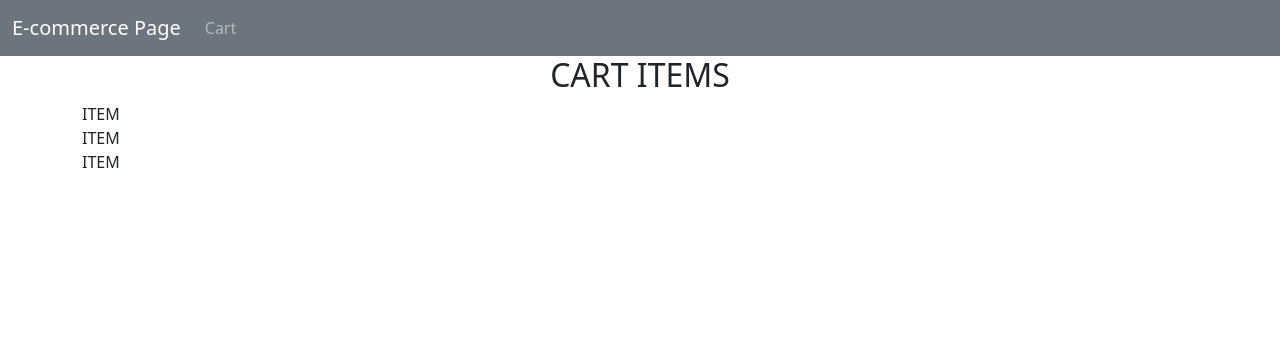
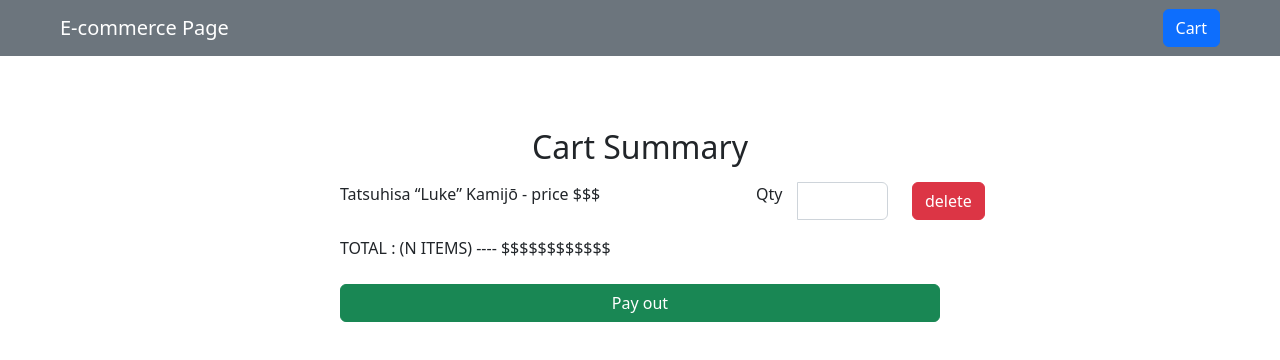
Before and after one commit to Maurici8leaga/mercat-challenge, a React (Create React App) app: page /cart in a window 1280 px wide. Shown: the top 360 px of the page. Built offline with nearby package versions, Linux system fonts and the light colour scheme.

Commit message:
Style: implement bootstrap css and creating classes and components

```diff
--- a/src/actions/indexAction.js
+++ b/src/actions/indexAction.js
@@ -6,9 +6,20 @@ export const getItems = () => async dispatch => {
     try{
         const item = await axios.get('https://www.amiiboapi.com/api/amiibo/?amiiboSeries=Yu-Gi-Oh!');
 
+        // make a random price for each item
+        const randomPrice = () => {
+            const max = 1000;
+            const min  = 100;
+           return  Math.floor(Math.random() * max) + min;
+        }
+
+        const itemsWithPrice = item.data.amiibo.map(item => (
+            {...item, price: randomPrice()}
+        ));
+
         dispatch({
             type: GET_ITEMS,
-            payload: item.data
+            payload: itemsWithPrice
         });
     } catch (error){
         console.log('ha ocurrido un error', error);
--- /dev/null
+++ b/src/components/CardProduct.js
@@ -0,0 +1,21 @@
+import React from 'react';
+import '../css/index.css';
+
+
+const CardProduct = ({product}) => {
+
+    const { name, type, image, price } = product;
+    return (
+        <div className="card card-width">
+            <img src={image} className="card-img-top" alt="product" />
+            <div className="card-body">
+                <h5 className="card-title">{name}</h5>
+                <p className="card-text">Type : {type}</p>
+                <p className="card-text">Price ${price}</p>
+                <button className="btn btn-primary">Add to cart</button>
+            </div>
+        </div>
+    )
+}
+
+export default CardProduct;
--- /dev/null
+++ b/src/components/CardSummary.js
@@ -0,0 +1,37 @@
+import React from 'react';
+
+const CardSummary = () => {
+    return (
+        <div>
+            <div className="row">
+                <div className="col-12">
+                    <div className=" mb-3">
+
+                        <div className="row d-flex align-content-center mb-3">
+
+                            <div className="col-8">Tatsuhisa “Luke” Kamijō - price $$$ </div>
+
+                            <div className="col-3 ">
+                                <div className="input-group ">
+                                    <label className="form-label me-3">Qty</label>
+                                    <input type="number" className="form-control" min="1" />
+                                </div>
+                            </div>
+
+                            <div className="col-1">
+                                <button className="btn btn-danger">delete</button>
+                            </div>
+                        </div>
+
+                    </div>
+                </div>
+            </div>
+
+            <div className="">
+                TOTAL : (N ITEMS) ----   $$$$$$$$$$$$
+            </div>
+        </div>
+    )
+}
+
+export default CardSummary;
--- a/src/components/Cart.js
+++ b/src/components/Cart.js
@@ -1,14 +1,20 @@
 import React from 'react';
+import '../css/index.css';
+import CardSummary from './CardSummary';
 
-const  Cart = () => {
+const Cart = () => {
   return (
-    <div className="container">
-        <h2 className="text-center">CART ITEMS</h2>
-        <div className="row">
-            <div className="col-12">ITEM</div>
-            <div className="col-12">ITEM</div>
-            <div className="col-12">ITEM</div>
-        </div>
+    <div className="container-cart">
+      <div className="extra-mt">
+
+        <h2 className="text-center mb-3">Cart Summary</h2>
+
+          <CardSummary/>
+
+          <div className="d-grid gap-2 py-4">
+            <button className="btn btn-success" type="button">Pay out</button>
+          </div>
+      </div>
     </div>
 
   )
--- a/src/components/Header.js
+++ b/src/components/Header.js
@@ -1,24 +1,50 @@
 import React from 'react';
 import { Link } from 'react-router-dom';
+import CardSummary from './CardSummary';
+
+const Header = () => {
+
+    const cartToggle = () => {
+        return (
+            <>
+                <div className="offcanvas offcanvas-end" data-bs-scroll="true" data-bs-backdrop="false" tabIndex="-1" id="offcanvasScrolling" aria-labelledby="offcanvasScrollingLabel">
+                    <div className="offcanvas-header">
+                        <h5 className="offcanvas-title" id="offcanvasScrollingLabel">
+                            Cart
+                        </h5>
+                        <button type="button" className="btn-close" data-bs-dismiss="offcanvas" aria-label="Close"></button>
+                    </div>
+                    <div className="offcanvas-body">
+                        <h2>CART SUMMARY</h2>
+
+                        <div className="container">
+                            <CardSummary />
+
+                            <div className="d-grid gap-2 py-4">
+                                <Link to="/cart" className="btn btn-success" >Proceed to checkout</Link>
+                            </div>
+                        </div>
+
+                    </div>
+                </div>
+
+            </>);
+    }
 
 
-const Header = () => {
     return (
         <header >
-            <nav className="navbar navbar-expand-sm bg-secondary">
+            <nav className="navbar fixed-top bg-secondary">
                 <div className="container-fluid">
-                    <Link className="navbar-brand text-white" to="/">E-commerce Page</Link>
-                    <button className="navbar-toggler" type="button" data-bs-toggle="collapse" data-bs-target="#navbarNav" aria-controls="navbarNav" aria-expanded="false" aria-label="Toggle navigation">
-                        <span className="navbar-toggler-icon"></span>
+                    <Link className="navbar-brand text-white ms-5" to="/">E-commerce Page</Link>
+
+                    <button className="btn btn-primary me-5" type="button" data-bs-toggle="offcanvas" data-bs-target="#offcanvasScrolling" aria-controls="offcanvasScrolling">
+                        Cart
                     </button>
-                    <div className="collapse navbar-collapse" id="navbarNav">
-                        <div className="navbar-nav ">
-                            <div className="">
 
-                                <Link to="/cart" className="nav-link active text-white-50">Cart </Link>
-                            </div>
-                        </div >
-                    </div>
+                    <>
+                        {cartToggle()}
+                    </>
 
                 </div>
             </nav>
--- a/src/components/ListItem.js
+++ b/src/components/ListItem.js
@@ -1,36 +1,29 @@
 import React, { useEffect } from 'react';
 import { connect } from 'react-redux';
 import { getItems } from '../actions/indexAction';
+import CardProduct from './CardProduct';
 
-const ListItem = ({getItems, item}) => {
+const ListItem = ({ getItems, item }) => {
 
-    useEffect(() =>{
+    useEffect(() => {
         getItems();
     }, [getItems]);
 
-    console.log( item, 'esto es del API');
 
+    console.log(item, 'esto es del API');
 
-    return (
+    return !item || !item.length > 0 ? (<div>loading...</div>) : (
         <div>
-            <div className="container">
-                <h2 className="text-center">List Item</h2>
-                <div className="row">
-                    <div className="col-3">Item</div>
-                    <div className="col-3">Item</div>
-                    <div className="col-3">Item</div>
-
-                    <div className="col-3">
-                        <aside>
-                            <h2>CART ITEMS</h2>
-                            <div className="row">
-                                <div className="col-12">ITEM</div>
-                                <div className="col-12">ITEM</div>
-                                <div className="col-12">ITEM</div>
+            <div className="container extra-mt">
+                <h2 className="text-center mt-4 mb-4">YU-GI-OH! Store</h2>
+                <div className="text-center row row-cols-lg-3 row-cols-md-2 row-cols-sm-1  g-3 ms-5">
+                    {item.map((item, index) => (
+                        <div key={index}>
+                            <div className="col mb-3">
+                                <CardProduct product={item} />
                             </div>
-                        </aside>
-
-                    </div>
+                        </div>
+                    ))}
                 </div>
             </div>
         </div>
@@ -41,4 +34,4 @@ const mapStateToProps = state => ({
     item: state.item.product
 })
 
-export default connect(mapStateToProps, {getItems})(ListItem);
+export default connect(mapStateToProps, { getItems })(ListItem);
--- /dev/null
+++ b/src/css/index.css
@@ -0,0 +1,17 @@
+.card-width{
+    width: 18rem;
+}
+
+.extra-mt{
+    margin-top: 16vh !important;
+}
+
+.container-cart{
+    max-width: 600px;
+    margin: auto;
+}
+
+.container-card-toggler{
+    max-width: 100px;
+    margin: auto;
+}
```
